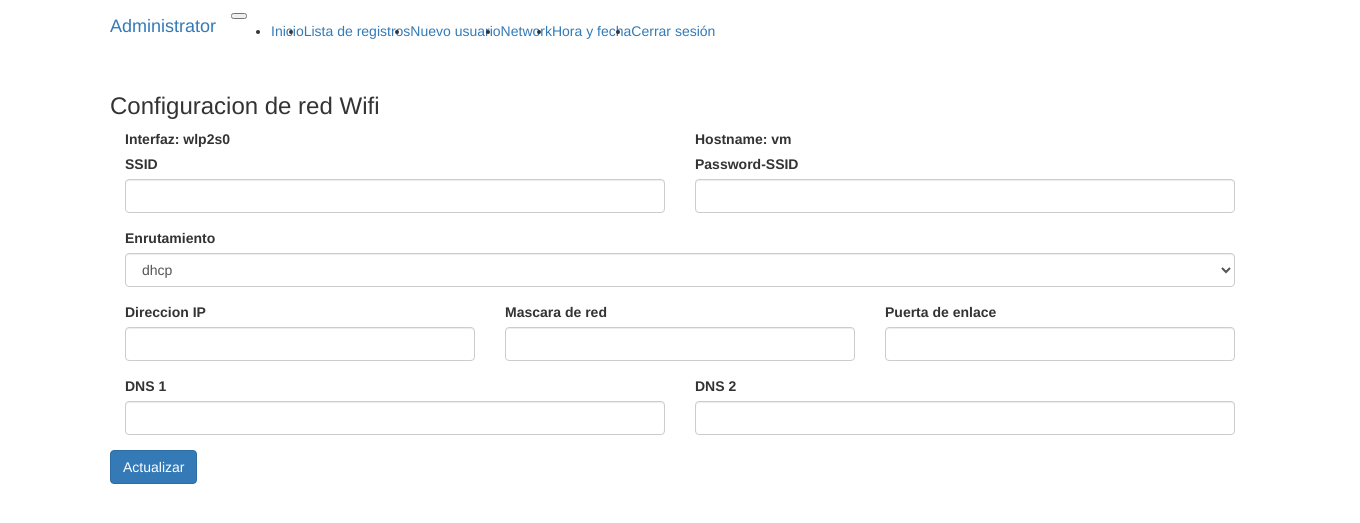
After one commit to Alex-LNB/webapp, a Flask app: page /setnet/wifi in a window 1360 px wide. The commit adds this page. Shown: the top 523 px of the page. Run offline with Flask 2, Linux system fonts and the light colour scheme; a user stored in the database is signed in; data comes from the database, SQL or seed files in the repository; some libraries are stand-ins or nearby versions.

Commit message:
Configuracion AP, ethernet y wifi

```diff
--- a/app/consts.py
+++ b/app/consts.py
@@ -34,4 +34,7 @@ comorbidity_labels = [
     'Enfermedad cardiaca.'
 ]
 
-interface = 'enp1s0'
+interface = {
+    'ether' : 'enp1s0',
+    'wifi' : 'wlp2s0'
+}
--- a/app/forms.py
+++ b/app/forms.py
@@ -134,8 +134,15 @@ class NetworkForm(Form):
         validators.DataRequired(),
         validators.IPAddress(),
     ], render_kw={disabled:''})
+    ssid = StringField('SSID')
+    password = StringField('Password-SSID')
 
 class DatetimeForm(Form):
     ntp = SelectField('Obtener automaticamente', choices=[('yes','Si'),('no','No')])
     dt = DateTimeField('Fecha y hora')
     zn = SelectField('Zona horaria', choices=Time_Local.get_timezones())
+
+class ApForm(Form):
+    status = SelectField('Punto de acceso (Hotspot)', choices=[('active','Activado'),('inactive','Desactivado'),('activating','Activando...')])
+    ssid = StringField('AP_SSID')
+    password = StringField('AP_PASSWORD')
--- /dev/null
+++ b/app/templates/setwifi.html
@@ -0,0 +1,65 @@
+{% extends 'layout.html' %}
+{% from 'helpers/_helpers.html' import render_field %}
+
+{% block container %}
+<div class="col-12">
+    <h3>Configuracion de red Wifi</h3>
+</div>
+<form method="post">
+    <input type="hidden" name="csrf_token" value="{{csrf_token()}}">
+    <div class="form-row">
+        <div class="col-12 col-md-6">
+            <label> <strong>Interfaz:</strong> {{net.interface}}</label>
+        </div>
+        <div class="col-12 col-md-6">
+            <label> <strong>Hostname:</strong> {{net.hostname}}</label>
+        </div>
+        <div class="form-group col-12 col-md-6">
+            {{ render_field(form.ssid, class='form-control') }}
+        </div>
+        <div class="form-group col-12 col-md-6">
+            {{ render_field(form.password, class='form-control') }}
+        </div>
+        <div class="form-group col-12 col-md-12">
+            {{ render_field(form.dhcp, class='form-control') }}
+        </div>
+
+        {% if net.is_dhcp() %}
+        <div class="form-group col-12 col-md-4">
+            {{ render_field(form.address, class='form-control', disabled='') }}
+        </div>
+        <div class="form-group col-12 col-md-4">
+            {{ render_field(form.netmask, class='form-control', disabled='') }}
+        </div>
+        <div class="form-group col-12 col-md-4">
+            {{ render_field(form.gateway, class='form-control', disabled='') }}
+        </div>
+        <div class="form-group col-12 col-md-6">
+            {{ render_field(form.dns1, class='form-control', disabled='') }}
+        </div>
+        <div class="form-group col-12 col-md-6">
+            {{ render_field(form.dns2, class='form-control', disabled='') }}
+        </div>
+        {% else %}
+        <div class="form-group col-12 col-md-4">
+            {{ render_field(form.address, class='form-control') }}
+        </div>
+        <div class="form-group col-12 col-md-4">
+            {{ render_field(form.netmask, class='form-control') }}
+        </div>
+        <div class="form-group col-12 col-md-4">
+            {{ render_field(form.gateway, class='form-control') }}
+        </div>
+        <div class="form-group col-12 col-md-6">
+            {{ render_field(form.dns1, class='form-control') }}
+        </div>
+        <div class="form-group col-12 col-md-6">
+            {{ render_field(form.dns2, class='form-control') }}
+        </div>
+        {% endif %}
+    </div>
+    <button type="submit" class="btn btn-primary" name="button">
+        Actualizar
+    </button>
+</form>
+{% endblock %}
--- a/app/views.py
+++ b/app/views.py
@@ -3,9 +3,9 @@ from flask import render_template, request, flash, redirect, url_for
 from flask_login import current_user, login_required, login_user, logout_user
 
 from . import login_manager
-from .forms import LoginForm, RegUserForm, UserForm, RegisterForm, NetworkForm, DatetimeForm
+from .forms import ApForm, LoginForm, RegUserForm, UserForm, RegisterForm, NetworkForm, DatetimeForm
 from .models import User, Person, Condi, Comorbidity
-from .set_network import Network, Time_Local
+from .set_network import AccessPoint, Network, Time_Local
 from .consts import interface
 
 page = Blueprint('page',__name__)
@@ -138,18 +138,32 @@ def setnet():
     if not current_user.is_admin:
         flash('No tiene permisos de administrador')
         redirect(url_for('.lista'))
-    net = Network.get_net(interface=interface)
+    ap = AccessPoint.get_ap()
+    form = ApForm(request.form, obj=ap)
+    ethe = Network.get_net(interface=interface['ether'])
+    wifi = Network.get_net(interface=interface['wifi'], wifi=True)
+    if request.method == 'POST':
+        buff = AccessPoint.set_ap(form.status.data)
+        flash(f'{buff}')
+        return redirect(url_for('.setnet'))
+    return render_template('setnet.html', title='Network', form=form, ethe=ethe, wifi=wifi)
+
+@page.route('/setnet/ethernet', methods=['GET','POST'])
+@login_required
+def setethe():
+    if not current_user.is_admin:
+        flash('No tiene permisos de administrador')
+        redirect(url_for('.lista'))
+    net = Network.get_net(interface=interface['ether'])
     form = NetworkForm(request.form, obj=net)
     if request.method == 'POST' and form.validate():
         if form.dhcp.data == 'dhcp':
-            x = Network.upnet_dhcp(interface=interface)
+            x = Network.upnet_dhcp(interface=interface['ether'])
             pass
         elif form.dhcp.data == 'static':
-            x=0
-            x = Network.upnet_static(interface=interface, address=form.address.data, netmask=form.netmask.data, gateway=form.gateway.data, dns1=form.dns1.data, dns2=form.dns2.data)
+            x = Network.upnet_static(interface=interface['ether'], address=form.address.data, netmask=form.netmask.data, gateway=form.gateway.data, dns1=form.dns1.data, dns2=form.dns2.data)
         if x == 0:
-            #y, z= Network.apply_netplan()
-            y, z = 0, 0
+            y, z= Network.apply_netplan()
             if z == 0:
                 #z = Network.del_netold(interface=interface, address=net.address, netmask=net.netmask)
                 pass
@@ -158,4 +172,30 @@ def setnet():
         else:
             flash(f'Fallo la configuracion de red - {y}')
             return redirect(url_for('.lista'))
-    return render_template('setnet.html', title='Network', net=net, form=form)
+    return render_template('setethe.html', title='Ethernet', net=net, form=form)
+
+@page.route('/setnet/wifi', methods=['GET','POST'])
+@login_required
+def setwifi():
+    if not current_user.is_admin:
+        flash('No tiene permisos de administrador')
+        redirect(url_for('.lista'))
+    net = Network.get_net(interface=interface['wifi'],wifi=True)
+    form = NetworkForm(request.form, obj=net)
+    if request.method == 'POST' and form.validate():
+        if form.dhcp.data == 'dhcp':
+            x = Network.upnet_dhcp(interface=interface['wifi'], wifi=True, ssid=form.ssid.data, password=form.password.data)
+            pass
+        elif form.dhcp.data == 'static':
+            x = Network.upnet_static(interface=interface['wifi'], address=form.address.data, netmask=form.netmask.data, gateway=form.gateway.data, dns1=form.dns1.data, dns2=form.dns2.data, wifi=True, ssid=form.ssid.data, password=form.password.data)
+        if x == 0:
+            y, z= Network.apply_netplan()
+            if z == 0:
+                #z = Network.del_netold(interface=interface, address=net.address, netmask=net.netmask)
+                pass
+            flash(f'Configuracion de red actualizada - {y}')
+            return redirect(url_for('.lista'))
+        else:
+            flash(f'Fallo la configuracion de red - {y}')
+            return redirect(url_for('.lista'))
+    return render_template('setwifi.html', title='Wifi', net=net, form=form)
```
Also changed, not shown: app/set_network.py (+67 -17 lines), app/templates/setethe.html (added, +59 -0 lines), app/templates/setnet.html (+43 -37 lines).
